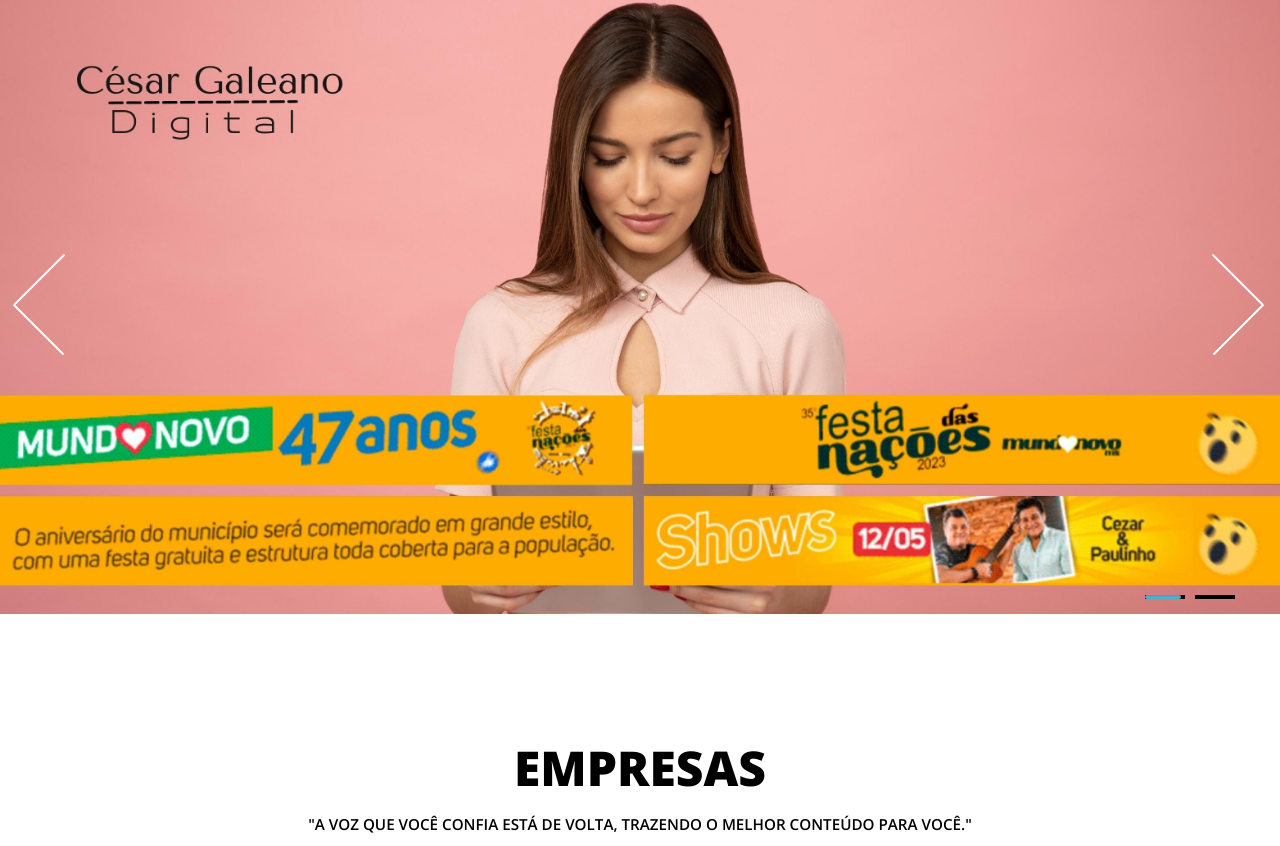
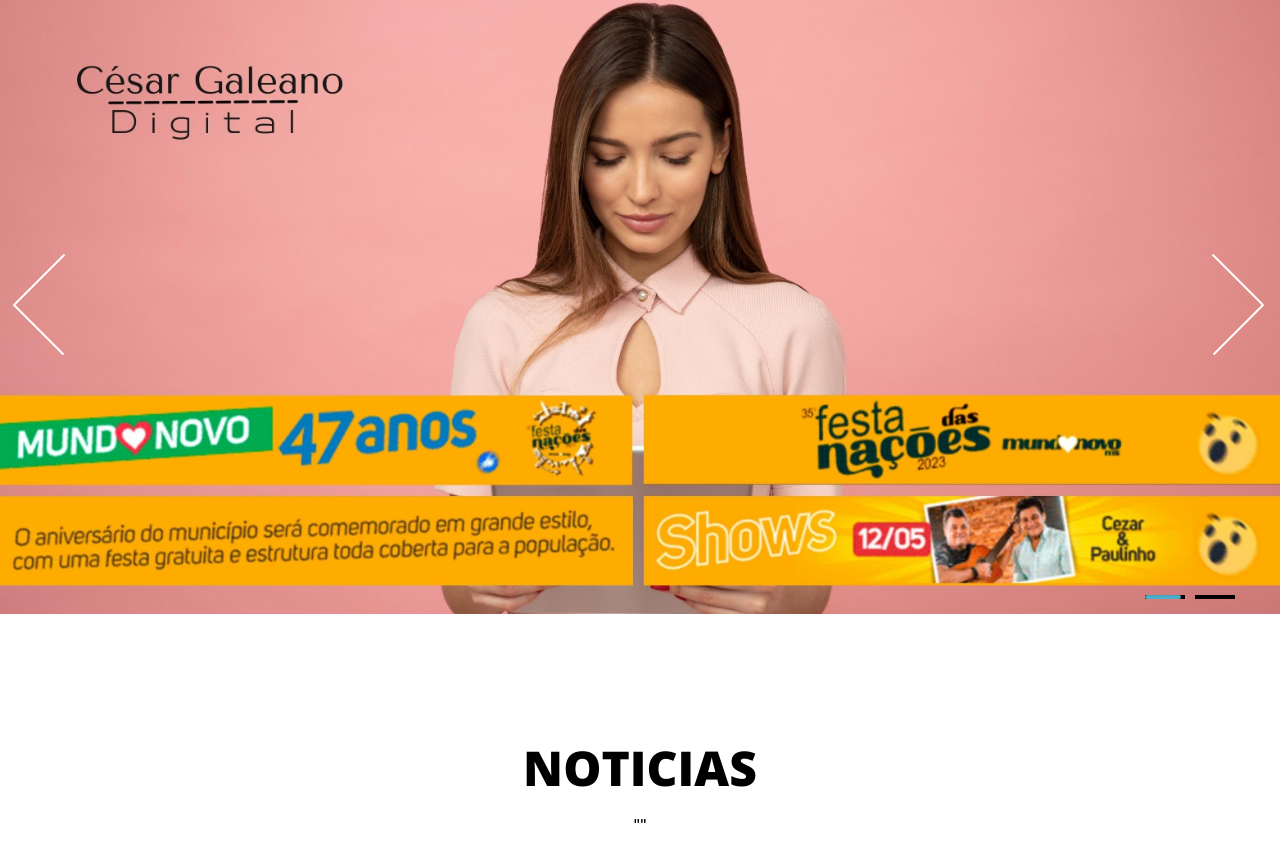
Before and after one commit to f-emmanuel/cesargaleano.digital, a plain HTML site: page index.html in a window 1280 px wide. Shown: the part 101-947 px from the top of the page. Drawn offline with nearby package versions, Linux system fonts and the light colour scheme; files whose address does not match are found by name.

Commit message:
Update index.html

```diff
--- a/index.html
+++ b/index.html
@@ -153,8 +153,8 @@
       </div>
 	  <div class="main">
 		<div class="content-top">
-			<h2>Empresas</h2>
-			<p>"A voz que você confia está de volta, trazendo o melhor conteúdo para você."</p>
+			<h2>Noticias</h2>
+			<p>""</p>
 			<div class="close_but"><i class="close1"> </i></div>
 				<ul id="flexiselDemo3">
 				<li><img src="images/board1.jpg" /></li>
```
